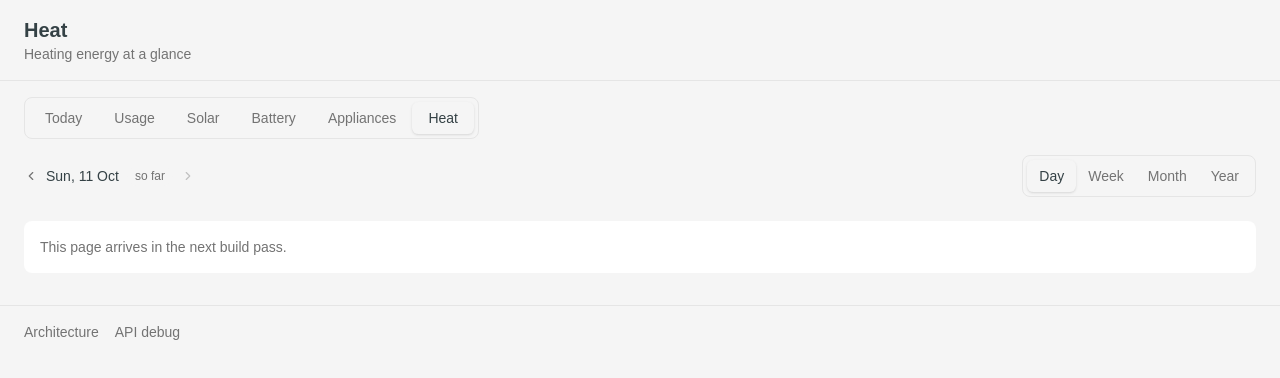
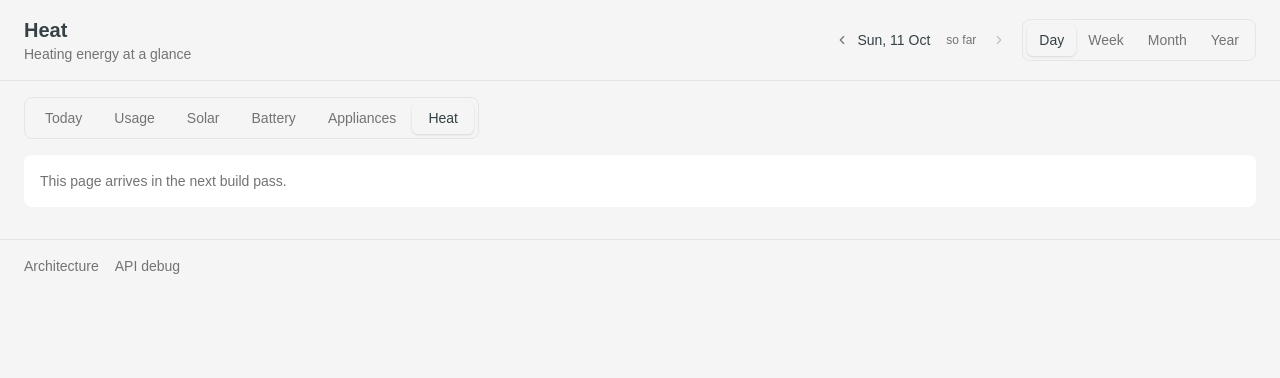
Before and after one commit to pixelatenl/home-energy-dashboard, a React (Vite) app: page /heat in a window 1280 px wide. Shown: the top 378 px of the page. Built offline with nearby package versions, Linux system fonts and the light colour scheme.

Commit message:
Period navigator as a compact header control on Heat
One inline group in the header's right side: prev arrow, label with
so-far chip, next arrow, Today button, then the Day/Week/Month/Year
segments. Wraps on narrow screens; behaviour unchanged.

```diff
--- a/src/components/HeatPage.tsx
+++ b/src/components/HeatPage.tsx
@@ -3,12 +3,15 @@ import PeriodNavigator from "@/components/PeriodNavigator"
 import { Card, CardContent } from "@/components/ui/card"
 
 // Placeholder for the heat spoke of the hub-and-spoke restructure.
-// Renders the shared period navigator so its behaviour is verifiable
-// before the heat charts arrive.
+// The header carries the shared period navigator, as the usage page
+// header carries its range selector.
 function HeatPage() {
   return (
-    <PageLayout title="Heat" subtitle="Heating energy at a glance">
-      <PeriodNavigator />
+    <PageLayout
+      title="Heat"
+      subtitle="Heating energy at a glance"
+      actions={<PeriodNavigator />}
+    >
       <Card>
         <CardContent className="text-sm text-muted-foreground">
           This page arrives in the next build pass.
--- a/src/components/PeriodNavigator.tsx
+++ b/src/components/PeriodNavigator.tsx
@@ -10,15 +10,15 @@ const KINDS: { value: PeriodKind; label: string }[] = [
   { value: "year", label: "Year" },
 ]
 
-// Shared period navigation for analytical pages: prev/next arrows, an
-// always-visible period label, a Today button when the period moved
-// and a "so far" chip on the current period, sitting left of the
-// Day/Week/Month/Year segmented control (which takes the same
-// right-side position as the usage page's range selector). Keyboard,
-// on any page that renders this: ArrowLeft/ArrowRight step prev/next
-// (next blocked on the current period), T jumps to today, D/W/M/Y
-// switch granularity. Shortcuts are ignored while typing in an input,
-// textarea or select, and when modifier keys are held.
+// Shared period navigation for analytical pages: a compact inline
+// group for the page header's right side - prev/next arrows, an
+// always-visible period label, a Today button when the period moved,
+// a "so far" chip on the current period, then the Day/Week/Month/Year
+// segmented control. Keyboard, on any page that renders this:
+// ArrowLeft/ArrowRight step prev/next (next blocked on the current
+// period), T jumps to today, D/W/M/Y switch granularity. Shortcuts
+// are ignored while typing in an input, textarea or select, and when
+// modifier keys are held.
 function PeriodNavigator() {
   const { period, setKind, shift, goToday, isCurrent } = usePeriod()
 
@@ -74,7 +74,7 @@ function PeriodNavigator() {
     "rounded-full text-muted-foreground transition-colors hover:text-foreground focus-visible:text-foreground focus-visible:outline-none disabled:cursor-not-allowed disabled:opacity-40"
 
   return (
-    <div className="flex flex-wrap items-center justify-between gap-4">
+    <div className="flex flex-wrap items-center gap-x-2 gap-y-2">
       <div className="flex items-center gap-2">
         <button
           type="button"
@@ -111,7 +111,7 @@ function PeriodNavigator() {
           </button>
         )}
       </div>
-      <div className="inline-flex rounded-lg border bg-muted p-1">
+      <div className="ml-2 inline-flex rounded-lg border bg-muted p-1">
         {KINDS.map(({ value, label }) => (
           <button
             key={value}
```
